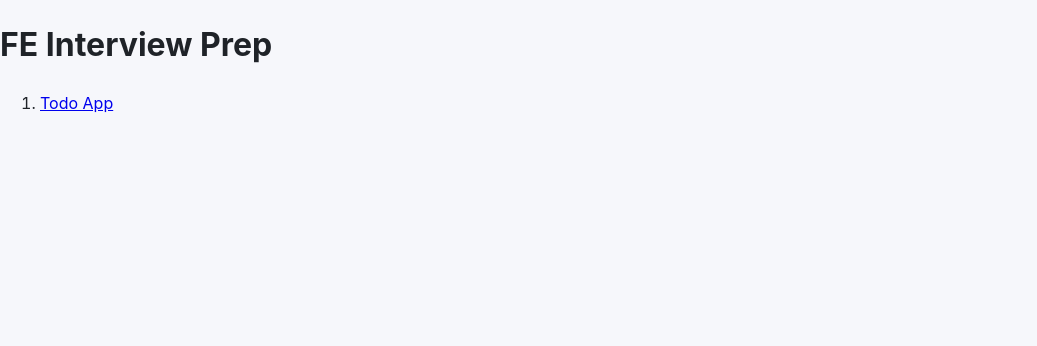
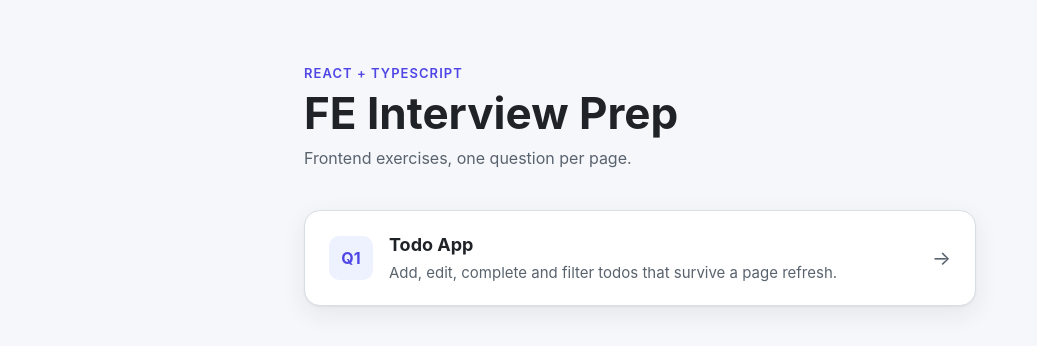
Before and after one commit to aryan-edstem/fe-interview-prep-1, a React (Vite) app: page / in a window 1280 px wide. Shown: the top 346 px of the page, without its empty margins (0-1037 px from the left). Built offline with nearby package versions, Linux system fonts and the light colour scheme.

Commit message:
Style home page as a list of question cards

```diff
--- /dev/null
+++ b/src/pages/HomePage.css
@@ -0,0 +1,121 @@
+.home {
+  max-width: 44rem;
+  margin: 0 auto;
+  padding: 4rem 1rem;
+}
+
+.home__header {
+  margin-bottom: 2.5rem;
+}
+
+.home__eyebrow {
+  margin: 0;
+  font-size: 0.8125rem;
+  font-weight: 600;
+  color: var(--color-primary);
+  text-transform: uppercase;
+  letter-spacing: 0.08em;
+}
+
+.home__title {
+  margin: 0.25rem 0 0.5rem;
+  font-size: clamp(2rem, 5vw, 2.75rem);
+  line-height: 1.15;
+}
+
+.home__subtitle {
+  margin: 0;
+  color: var(--color-muted);
+}
+
+.home__list {
+  display: grid;
+  gap: 1rem;
+  margin: 0;
+  padding: 0;
+  list-style: none;
+}
+
+.home__card {
+  position: relative;
+  display: flex;
+  align-items: center;
+  gap: 1rem;
+  padding: 1.25rem 1.5rem;
+  background: var(--color-surface);
+  border: 1px solid var(--color-border);
+  border-radius: var(--radius-lg);
+  box-shadow: var(--shadow-card);
+  transition:
+    transform 150ms ease,
+    border-color 150ms ease;
+}
+
+.home__card:hover,
+.home__card:focus-within {
+  border-color: var(--color-primary);
+  transform: translateY(-2px);
+}
+
+.home__number {
+  display: grid;
+  flex-shrink: 0;
+  place-items: center;
+  width: 2.75rem;
+  height: 2.75rem;
+  font-weight: 700;
+  color: var(--color-primary);
+  background: var(--color-primary-soft);
+  border-radius: var(--radius-md);
+}
+
+.home__card-title {
+  margin: 0;
+  font-size: 1.125rem;
+}
+
+.home__link {
+  color: inherit;
+  text-decoration: none;
+}
+
+/* Stretch the link over the whole card so the card is one click target. */
+.home__link::after {
+  position: absolute;
+  inset: 0;
+  content: '';
+  border-radius: inherit;
+}
+
+.home__link:focus-visible {
+  box-shadow: none;
+}
+
+.home__link:focus-visible::after {
+  box-shadow: var(--focus-ring);
+}
+
+.home__card-description {
+  margin: 0.25rem 0 0;
+  font-size: 0.9375rem;
+  color: var(--color-muted);
+}
+
+.home__arrow {
+  margin-left: auto;
+  font-size: 1.25rem;
+  color: var(--color-muted);
+  transition: transform 150ms ease;
+}
+
+.home__card:hover .home__arrow {
+  color: var(--color-primary);
+  transform: translateX(4px);
+}
+
+@media (prefers-reduced-motion: reduce) {
+  .home__card,
+  .home__arrow {
+    transition: none;
+  }
+}
--- a/src/pages/HomePage.tsx
+++ b/src/pages/HomePage.tsx
@@ -1,13 +1,41 @@
 import { Link } from 'react-router'
+import './HomePage.css'
+
+const QUESTIONS = [
+  {
+    path: '/q1-todo',
+    title: 'Todo App',
+    description: 'Add, edit, complete and filter todos that survive a page refresh.',
+  },
+]
 
 export default function HomePage() {
   return (
-    <main>
-      <h1>FE Interview Prep</h1>
-      <ol>
-        <li>
-          <Link to="/q1-todo">Todo App</Link>
-        </li>
+    <main className="home">
+      <header className="home__header">
+        <p className="home__eyebrow">React + TypeScript</p>
+        <h1 className="home__title">FE Interview Prep</h1>
+        <p className="home__subtitle">Frontend exercises, one question per page.</p>
+      </header>
+      <ol className="home__list">
+        {QUESTIONS.map((question, index) => (
+          <li key={question.path} className="home__card">
+            <span className="home__number" aria-hidden="true">
+              Q{index + 1}
+            </span>
+            <div>
+              <h2 className="home__card-title">
+                <Link to={question.path} className="home__link">
+                  {question.title}
+                </Link>
+              </h2>
+              <p className="home__card-description">{question.description}</p>
+            </div>
+            <span className="home__arrow" aria-hidden="true">
+              →
+            </span>
+          </li>
+        ))}
       </ol>
     </main>
   )
```
